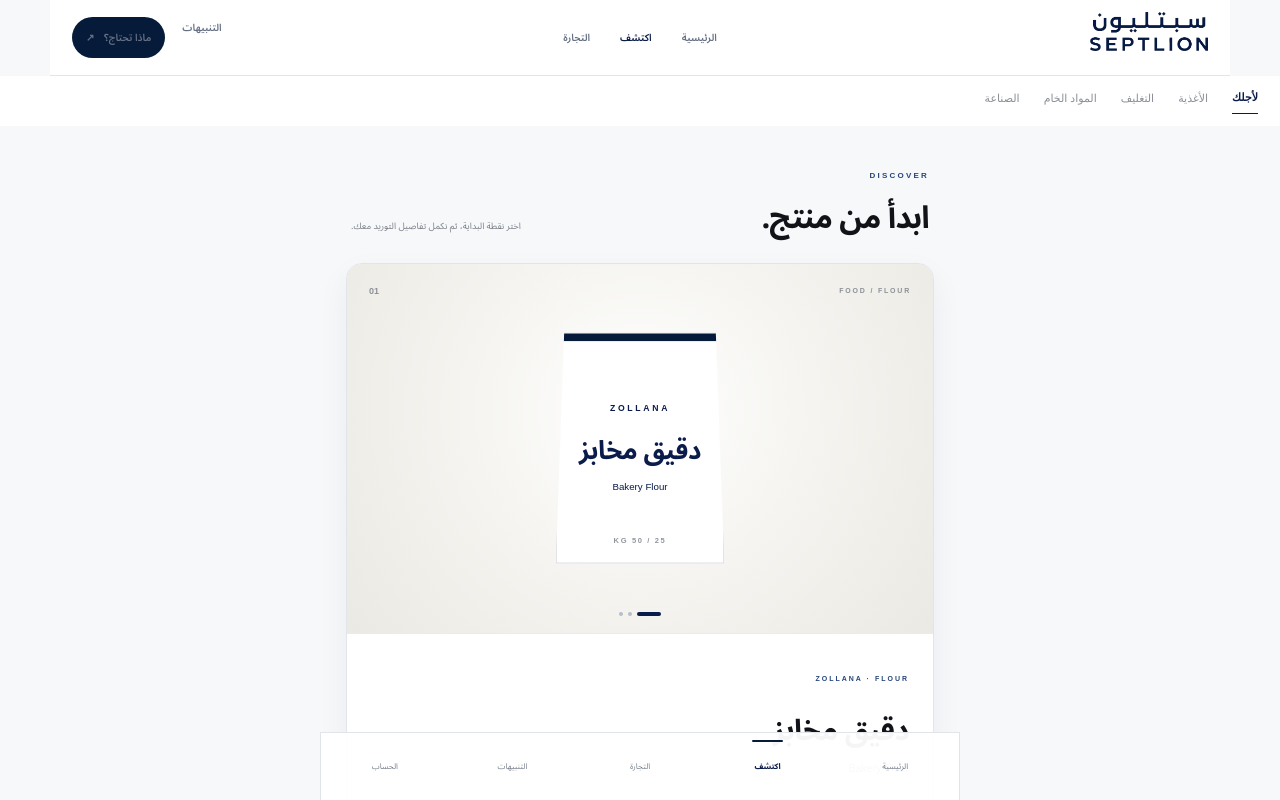
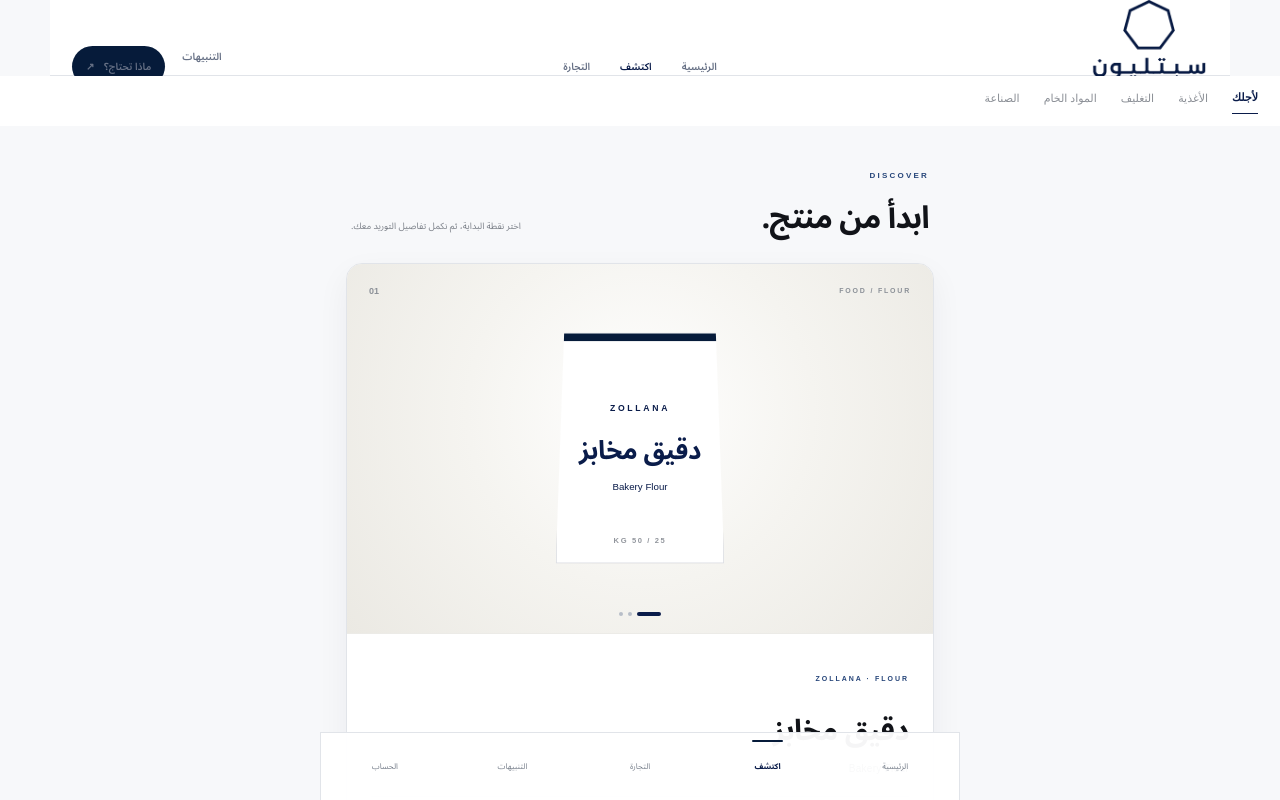
Before and after one commit to moaztepia-tech/Septlion-, a Next.js app in the folder apps/web/: page /discover in a window 1280 px wide. Shown: the top 800 px of the page. Built offline with nearby package versions, Linux system fonts and the light colour scheme.

Commit message:
brand: use approved primary SEPTLION logo in header

```diff
--- a/apps/web/app/discover/page.tsx
+++ b/apps/web/app/discover/page.tsx
@@ -63,7 +63,7 @@ export default function DiscoverPage(){
   router.push('/require?source=feed');
  }
  return <main className="v1-app" dir="rtl">
-  <header className="product-top discover-top"><a href="/" className="product-brand" aria-label="Septlion"><img src="/brand/septlion-wordmark-navy.png" alt="Septlion"/></a><nav><a href="/">الرئيسية</a><a className="active" href="/discover">اكتشف</a><a href="/requests">التجارة</a></nav><div><a className="product-muted" href="/notifications">التنبيهات</a><a className="v1-home-ai" href="/require">ماذا تحتاج؟ <b>↗</b></a></div></header>
+  <header className="product-top discover-top"><a href="/" className="product-brand" aria-label="Septlion"><img src="/brand/septlion-primary-navy.png" alt="Septlion"/></a><nav><a href="/">الرئيسية</a><a className="active" href="/discover">اكتشف</a><a href="/requests">التجارة</a></nav><div><a className="product-muted" href="/notifications">التنبيهات</a><a className="v1-home-ai" href="/require">ماذا تحتاج؟ <b>↗</b></a></div></header>
   <div className="v1-tabs" role="tablist"><button className="active">لأجلك</button><button>الأغذية</button><button>التغليف</button><button>المواد الخام</button><button>الصناعة</button></div>
   <section className="v1-feed">
    <div className="v1-section-head"><div><small>DISCOVER</small><h1>ابدأ من منتج.</h1></div><span>اختر نقطة البداية، ثم نكمل تفاصيل التوريد معك.</span></div>
```
